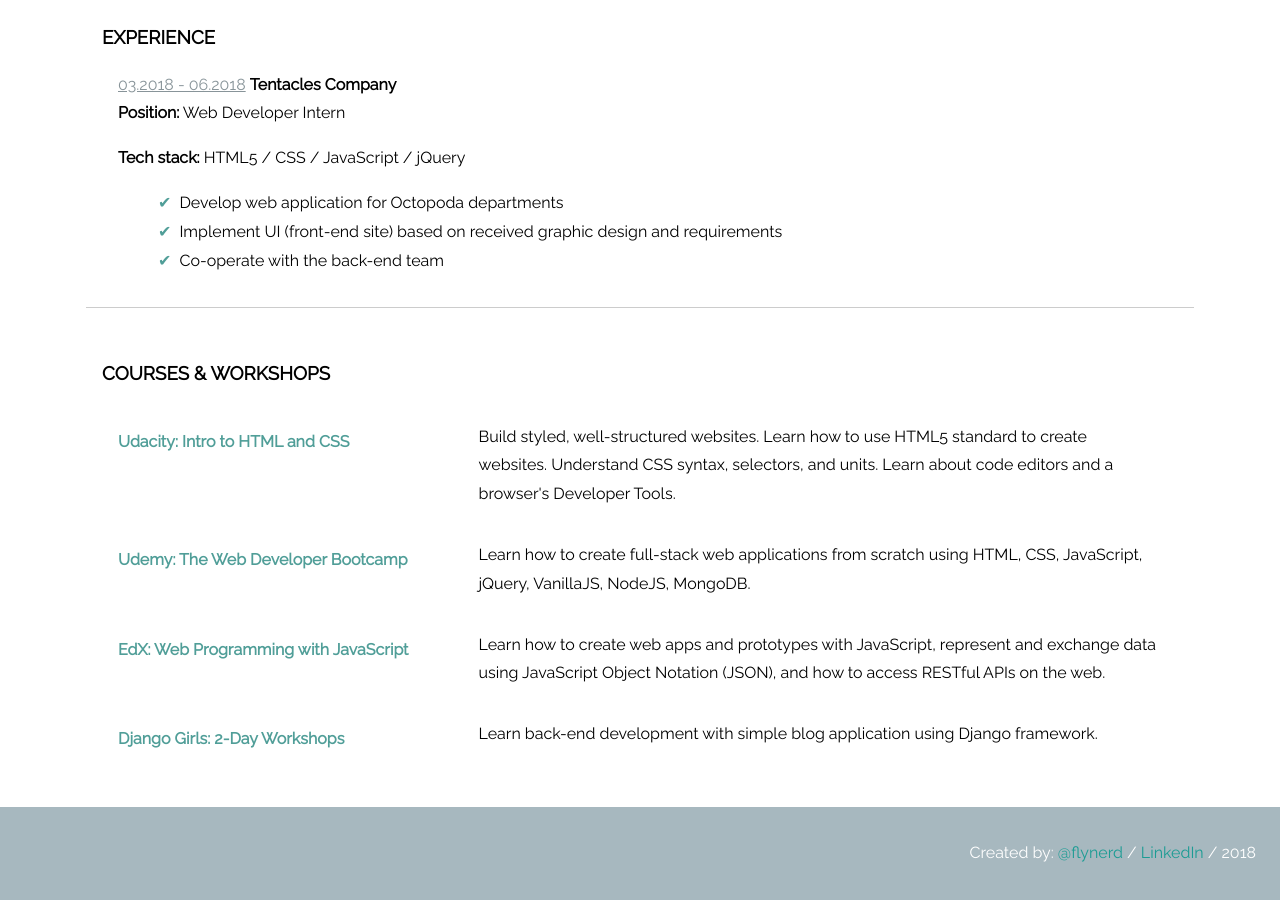
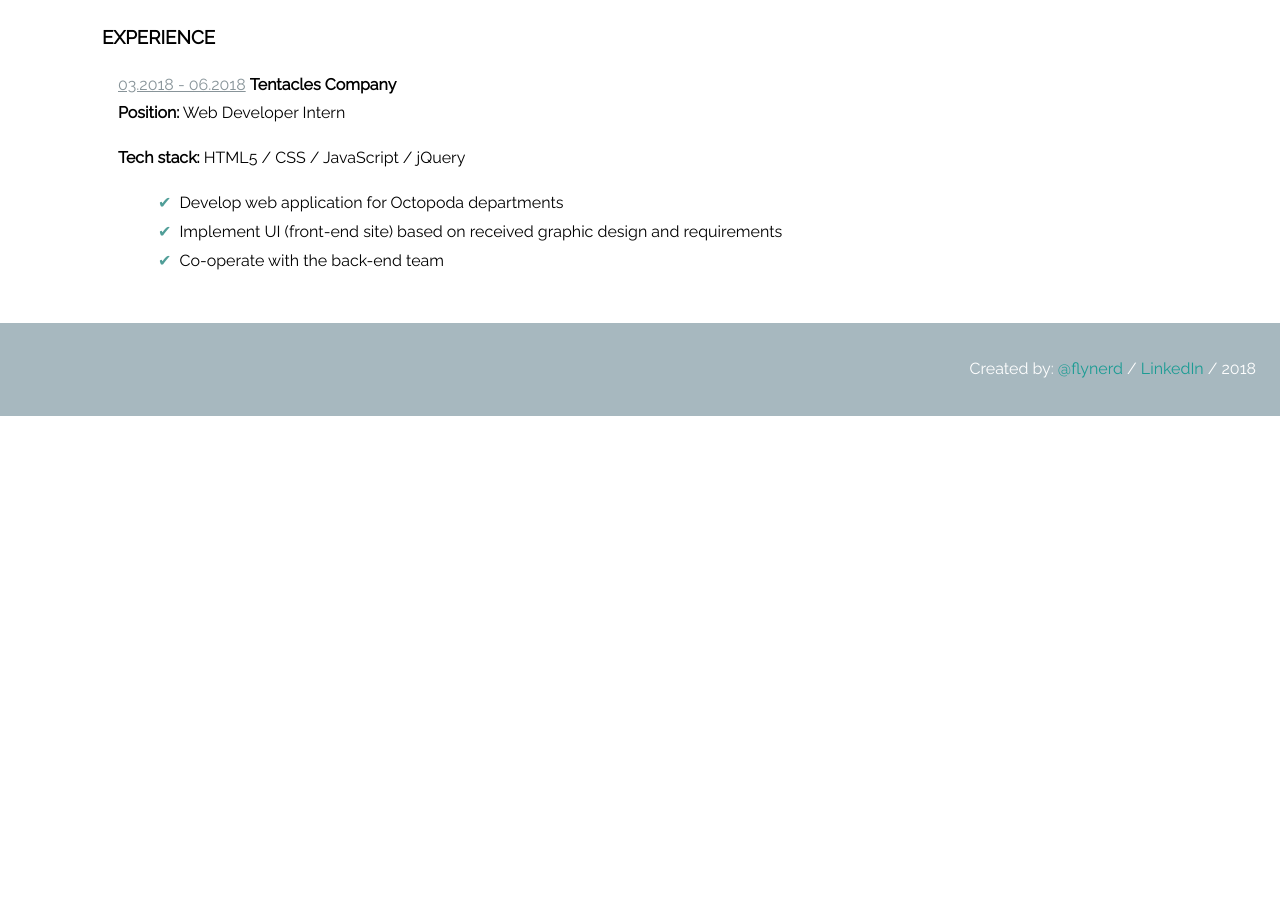
Before and after one commit to XiaoweiYEXavier/XiaoweiYEXavier.github.io, a Jekyll site: the page CV/index.html, which Jekyll copies as it is, in a window 1280 px wide and 900 px high, scrolled down 850 px. Built offline with Jekyll 4.4.1, drawn with Linux system fonts in a browser that asks for light colours; nearby versions of some CDN libraries; after the commit the page ends 1266 px from its top, so only the background shows below that.

Commit message:
Update index.html

```diff
--- a/CV/index.html
+++ b/CV/index.html
@@ -65,41 +65,6 @@
       </article>
     </section>
 
-      <section>
-      <h3>Courses & Workshops</h3>
-      <article class='course'>
-        <div class='title'>
-          <h4>Udacity: Intro to HTML and CSS</h4>
-        </div>
-        <div class="descrition">
-          <p>Build styled, well-structured websites. Learn how to use HTML5 standard to create websites. Understand CSS syntax, selectors, and units. Learn about code editors and a browser's Developer Tools.</p>
-        </div>
-      </article>
-      <article class='course'>
-        <div class='title'>
-          <h4>Udemy: The Web Developer Bootcamp</h4>
-        </div>
-        <div class="descrition">
-          <p>Learn how to create full-stack web applications from scratch using HTML, CSS, JavaScript, jQuery, VanillaJS, NodeJS, MongoDB.</p>
-        </div>
-      </article>
-      <article class='course'>
-        <div class='title'>
-          <h4>EdX: Web Programming with JavaScript</h4>
-        </div>
-        <div class="descrition">
-          <p>Learn how to create web apps and prototypes with JavaScript, represent and exchange data using JavaScript Object Notation (JSON), and how to access RESTful APIs on the web.</p>
-        </div>
-      </article>
-      <article class='course'>
-        <div class='title'>
-          <h4>Django Girls: 2-Day Workshops</h4>
-        </div>
-        <div class="descrition">
-          <p>Learn back-end development with simple blog application using Django  framework.</p>
-        </div>
-      </article>
-    </section>
   </main>
   <footer>
     <p>Created by: <a href="https://www.flynerd.pl/">@flynerd</a>  / <a href="https://www.linkedin.com/in/ritalyczywek/">LinkedIn</a> / 2018 </p>
```
